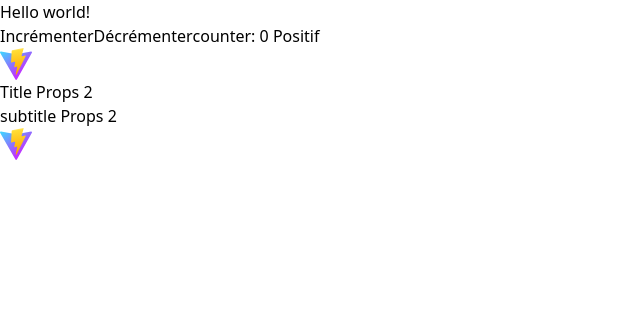
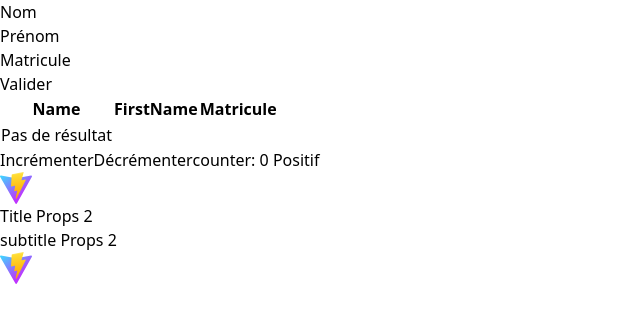
Before and after one commit to TheDarkKnightReturn/FormationReact, a React (Vite) app in the folder vite-project/: page / in a window 1280 px wide. Shown: the top 322 px of the page, without its empty margins (0-640 px from the left). Built offline with nearby package versions, Linux system fonts and the light colour scheme.

Commit message:
Formulaire

```diff
--- a/vite-project/package.json
+++ b/vite-project/package.json
@@ -13,10 +13,12 @@
     "@radix-ui/react-slot": "^1.0.2",
     "class-variance-authority": "^0.7.0",
     "clsx": "^2.1.1",
+    "date-fns": "^3.6.0",
     "lucide-react": "^0.381.0",
     "npm": "^10.8.1",
     "ntx": "^0.1.2",
     "react": "^18.2.0",
+    "react-day-picker": "^8.10.1",
     "react-dom": "^18.2.0",
     "tailwind-merge": "^2.3.0",
     "tailwindcss-animate": "^1.0.7"
--- a/vite-project/src/App.jsx
+++ b/vite-project/src/App.jsx
@@ -1,9 +1,36 @@
 import { Card } from "./components/Card";
+import { Button } from "./components/Button";
 import { useState } from "react";
-import { Button } from "@/components/ui/button"
 
 function App() {
   const [counter, setCounter] = useState(0);
+  const [formData, setFormData] = useState({
+    name: "",
+    firstName: "",
+    empNumber: "",
+  });
+
+  const [items, setItems] = useState([]);
+
+  const handleChangeName = (e) => {
+    setFormData({ ...formData, name: e.target.value });
+  };
+
+  const handleChangeFirstName = (e) => {
+    setFormData({ ...formData, firstName: e.target.value });
+  };
+
+  const handleChangeEmpNumber = (e) => {
+    setFormData({ ...formData, empNumber: e.target.value });
+  };
+
+  const handleSubmit = (e) => {
+    e.preventDefault();
+    // Effectuez ici les actions nécessaires à la soumission du formulaire, par exemple, envoyer les données à un serveur
+    console.log("Formulaire soumis avec les données :", formData);
+
+    setItems([...items, formData]);
+  };
 
   const increment = () => {
     setCounter(counter + 1);
@@ -14,12 +41,96 @@ function App() {
   };
 
   return (
-    <div>
-      <h2 className="m-7 text-3xl font-bold underline">Hello world!</h2>
+    <div className="m-10">
+      <form className="mx-auto m-5 max-w-96 p-8" onSubmit={handleSubmit}>
+        <div className="mb-6">
+          <label className="block mb-2 text-sm font-medium text-gray-900">
+            Nom
+          </label>
+          <input
+            type="text"
+            id="name"
+            value={formData.name}
+            onChange={handleChangeName}
+            className="border border-gray-300 text-gray-900 text-sm rounded-lg focus:ring-blue-500 focus:border-blue-500 block w-full p-2.5"
+          />
+        </div>
+        <div className="mb-6">
+          <label className="block mb-2 text-sm font-medium text-gray-900">
+            Prénom
+          </label>
+          <input
+            type="text"
+            id="firstName"
+            value={formData.firstName}
+            onChange={handleChangeFirstName}
+            className="border border-gray-300 text-gray-900 text-sm rounded-lg focus:ring-blue-500 focus:border-blue-500 block w-full p-2.5"
+          />
+        </div>
+        <div>
+          <label className="block mb-2 text-sm font-medium text-gray-900">
+            Matricule
+          </label>
+          <input
+            type="text"
+            id="empNumber"
+            value={formData.empNumber}
+            onChange={handleChangeEmpNumber}
+            className="block w-full p-2 text-gray-900 border border-gray-300 rounded-lg text-xs focus:ring-blue-500 focus:border-blue-500"
+          />
+        </div>
 
-      <Button className="relative inline-flex items-center justify-center p-3 mb-2 me-2 overflow-hidden text-sm font-medium text-red-900 rounded-lg group bg-gradient-to-br from-purple-600 to-blue-500 group-hover:from-purple-600 group-hover:to-blue-500 hover:text-white dark:text-white focus:ring-4 focus:outline-none focus:ring-blue-300 dark:focus:ring-blue-800" onClick={increment} >Incrémenter</Button>
+        <button
+          type="submit"
+          className="m-10 relative inline-flex items-center justify-center p-3 mb-2 me-2 overflow-hidden text-sm font-medium text-red-900 rounded-lg group bg-gradient-to-br from-green-600 to-green-500 group-hover:from-purple-600 group-hover:to-green-500 hover:text-white dark:text-white focus:ring-4 focus:outline-none focus:ring-green-300 dark:focus:ring-green-800"
+        >
+          Valider
+        </button>
+      </form>
 
-      <Button className="relative inline-flex items-center justify-center p-3 mb-2 me-2 overflow-hidden text-sm font-medium text-red-900 rounded-lg group bg-gradient-to-br from-purple-600 to-red-500 group-hover:from-purple-600 group-hover:to-blue-500 hover:text-white dark:text-white focus:ring-4 focus:outline-none focus:ring-red-300 dark:focus:ring-red-800"  onClick={decrement}>Décrémenter</Button>
+      <div className="flex flex-col">
+        <div className="overflow-x-auto sm:-mx-6 lg:-mx-8">
+          <div className="inline-block min-w-full py-2 sm:px-6 lg:px-8">
+            <div className="overflow-hidden">
+              <table className="min-w-full text-center text-sm font-light">
+                <thead className="border-b font-medium dark:border-neutral-500">
+                  <tr>
+                    <th scope="col" className="px-6 py-4">
+                      Name
+                    </th>
+                    <th scope="col" className="px-6 py-4">
+                      FirstName
+                    </th>
+                    <th scope="col" className="px-6 py-4">
+                      Matricule
+                    </th>
+                  </tr>
+                </thead>
+                <tbody>
+                  {/* Affiche chaque élément de la liste dans une ligne de tableau */}
+                  {items && items.length > 0 ? (
+                    items.map((item, index) => (
+                      <tr key={index}>
+                        <td>{item.name}</td>
+                        <td>{item.firstName}</td>
+                        <td>{item.empNumber}</td>
+                      </tr>
+                    ))
+                  ) : (
+                    <tr key="NoResult">
+                      <td>Pas de résultat</td>
+                    </tr>
+                  )}
+                </tbody>
+              </table>
+            </div>
+          </div>
+        </div>
+      </div>
+
+      <Button title="Incrémenter" onCardClick={increment} />
+
+      <Button title="Décrémenter" onCardClick={decrement} />
       <span
         className={`${
           counter >= 0 ? "bg-blue-100" : "bg-red-100"
--- a/vite-project/src/components/Card.jsx
+++ b/vite-project/src/components/Card.jsx
@@ -8,9 +8,9 @@ const Card = ({ title, subTitle }) => (
         src="/public/vite.svg"
         alt="Bonnie image"
       />
-      <h5 className="mb-1 text-xl font-medium text-gray-900 dark:text-white">
+      <div className="mb-1 text-xl font-medium text-gray-900 dark:text-white">
         {title ? <h4>{title}</h4> : null}
-      </h5>
+      </div>
       <span className="text-sm text-gray-500 dark:text-gray-400">
         {subTitle}
       </span>
```
Also changed, not shown: vite-project/src/components/ui/calendar.jsx (added, +62 -0 lines), vite-project/src/components/ui/input.jsx (added, +19 -0 lines), 1 other file (tests, documents, lock files or other folders).
